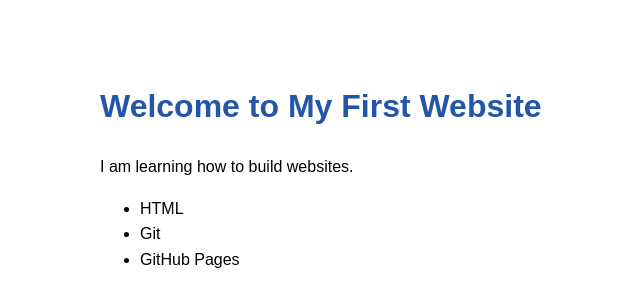
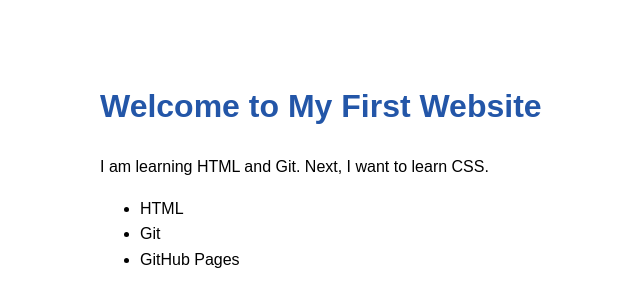
Before and after one commit to Minmaung0307/my-first-website, a plain HTML site: page index.html in a window 1280 px wide. Shown: the whole page, without its empty margins (190-830 px from the left). Drawn offline with Linux system fonts and the light colour scheme.

Commit message:
Update my introduction

```diff
--- a/index.html
+++ b/index.html
@@ -11,7 +11,7 @@
 </head>
 <body>
   <h1>Welcome to My First Website</h1>
-  <p>I am learning how to build websites.</p>
+  <p>I am learning HTML and Git. Next, I want to learn CSS.</p>
   <ul>
     <li>HTML</li>
     <li>Git</li>
```
